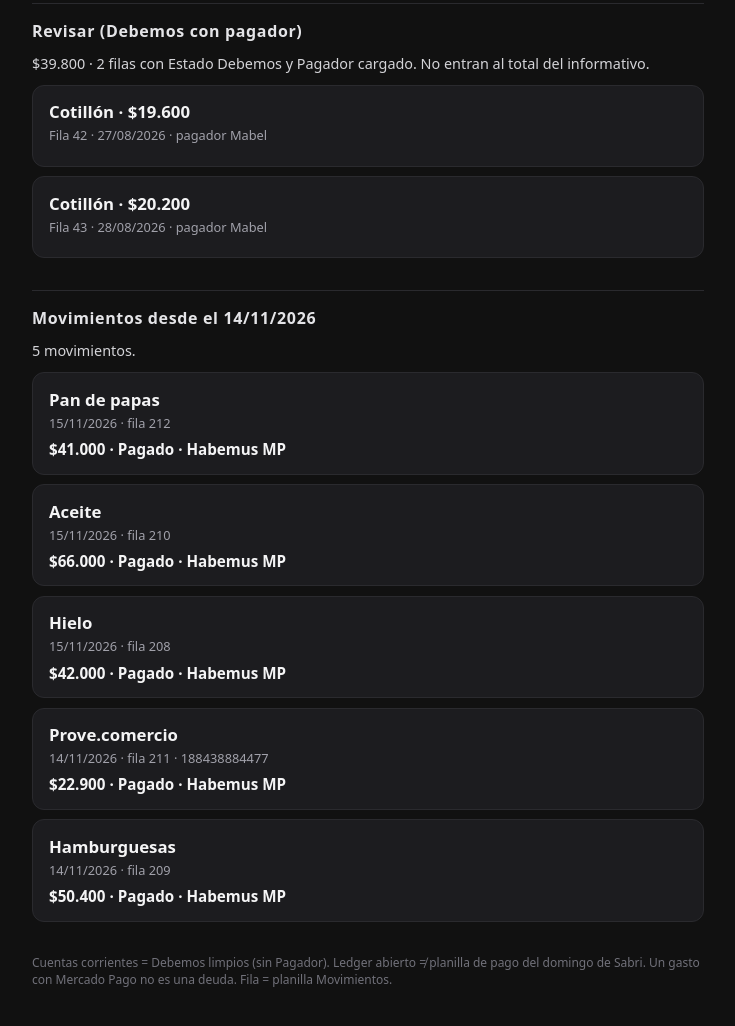
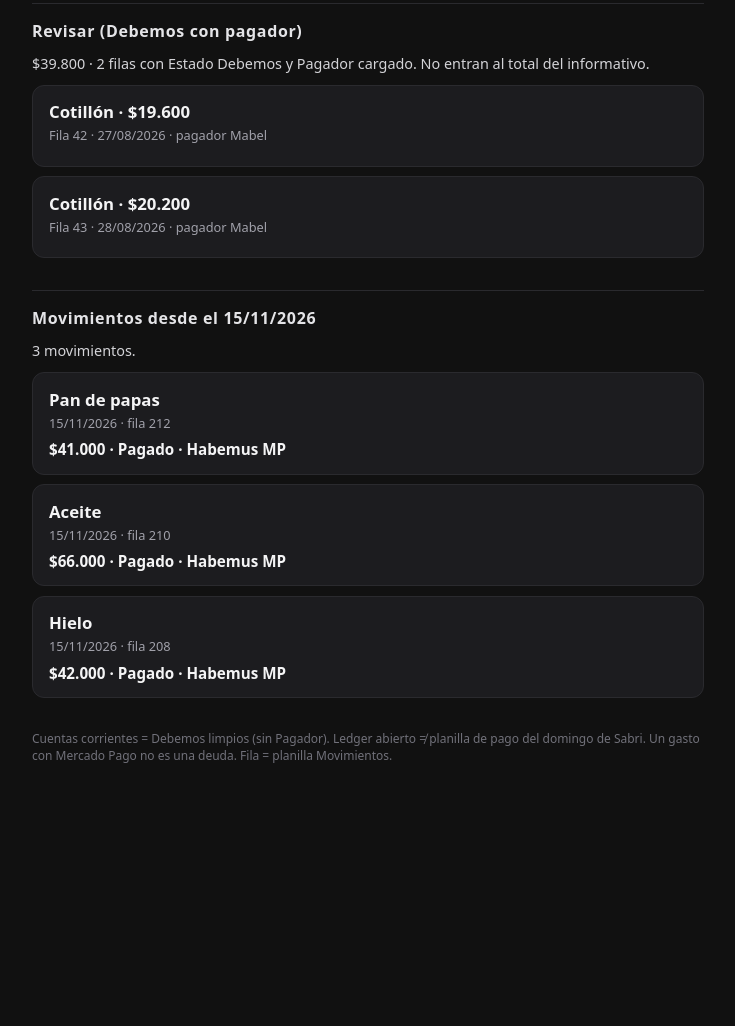
Before and after one commit to CodersPlug/habemus-informe, a plain HTML site: page index.html in a window 1280 px wide. Shown: the part 1372-2398 px from the top of the page, without its empty margins (272-1007 px from the left). After the commit the page ends 2184 px from the top, so only its background shows below. Drawn offline with Linux system fonts and the light colour scheme.

Commit message:
Update informe Habemus

```diff
--- a/index.html
+++ b/index.html
@@ -3,7 +3,7 @@
 <head>
 <meta charset="utf-8"/>
 <meta name="viewport" content="width=device-width, initial-scale=1"/>
-<title>Informe Habemus · 17/11/2026</title>
+<title>Informe Habemus · 18/11/2026</title>
 <style>
   :root { color-scheme: light dark; }
   body { font-family: ui-sans-serif, system-ui, -apple-system, sans-serif; margin: 0; background: #111; color: #f4f4f5; }
@@ -24,8 +24,8 @@
 </head>
 <body>
 <main>
-  <h1>Informe Habemus · 17/11/2026</h1>
-  <p class="sub">Habemus Bar · 17/11/2026</p>
+  <h1>Informe Habemus · 18/11/2026</h1>
+  <p class="sub">Habemus Bar · 18/11/2026</p>
   <div class="block"><h2 class="block-title">Cuentas corrientes</h2><p class="summary">$2.861.294,04 · 10 facturas en Debemos (ledger abierto; no es la lista de pago del domingo).</p><h2>AOK <span>$1.533.522,48</span></h2><article>
         <div class="who">$415.975,04</div>
         <div class="meta">Fila 24 · sin fecha</div>
@@ -62,7 +62,7 @@
       </article><article>
         <div class="who">Cotillón · $20.200</div>
         <div class="meta">Fila 43 · 28/08/2026 · pagador Mabel</div>
-      </article></div><div class="block"><h2 class="block-title">Movimientos desde el 14/11/2026</h2><p class="summary">5 movimientos.</p><article>
+      </article></div><div class="block"><h2 class="block-title">Movimientos desde el 15/11/2026</h2><p class="summary">3 movimientos.</p><article>
       <div class="who">Pan de papas</div>
       <div class="meta">15/11/2026 · fila 212</div>
       <div class="amt">$41.000 · Pagado · Habemus MP</div>
@@ -74,14 +74,6 @@
       <div class="who">Hielo</div>
       <div class="meta">15/11/2026 · fila 208</div>
       <div class="amt">$42.000 · Pagado · Habemus MP</div>
-    </article><article>
-      <div class="who">Prove.comercio</div>
-      <div class="meta">14/11/2026 · fila 211 · 188438884477</div>
-      <div class="amt">$22.900 · Pagado · Habemus MP</div>
-    </article><article>
-      <div class="who">Hamburguesas</div>
-      <div class="meta">14/11/2026 · fila 209</div>
-      <div class="amt">$50.400 · Pagado · Habemus MP</div>
     </article></div>
   <footer>Cuentas corrientes = Debemos limpios (sin Pagador). Ledger abierto ≠ planilla de pago del domingo de Sabri. Un gasto con Mercado Pago no es una deuda. Fila = planilla Movimientos.</footer>
 </main>
```
